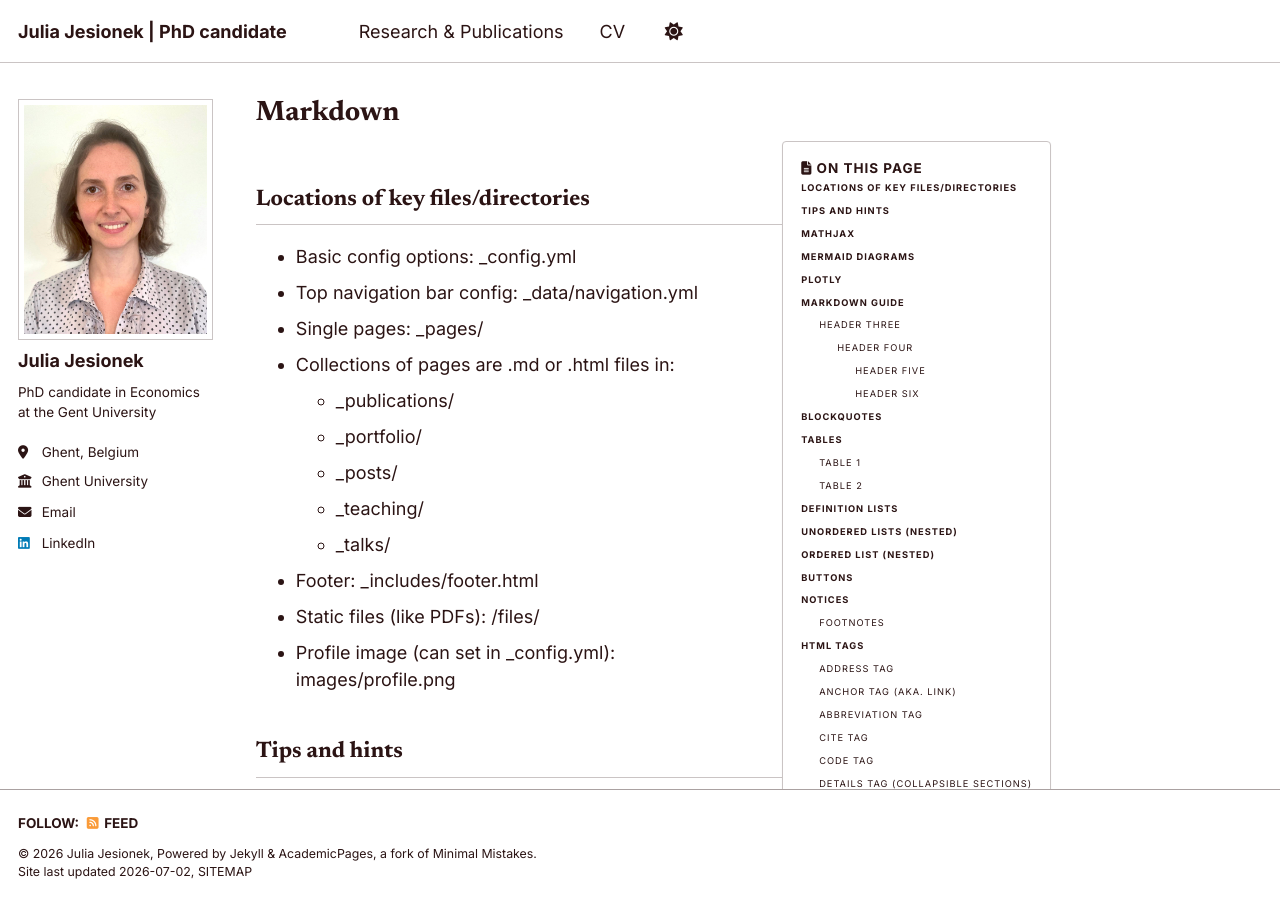
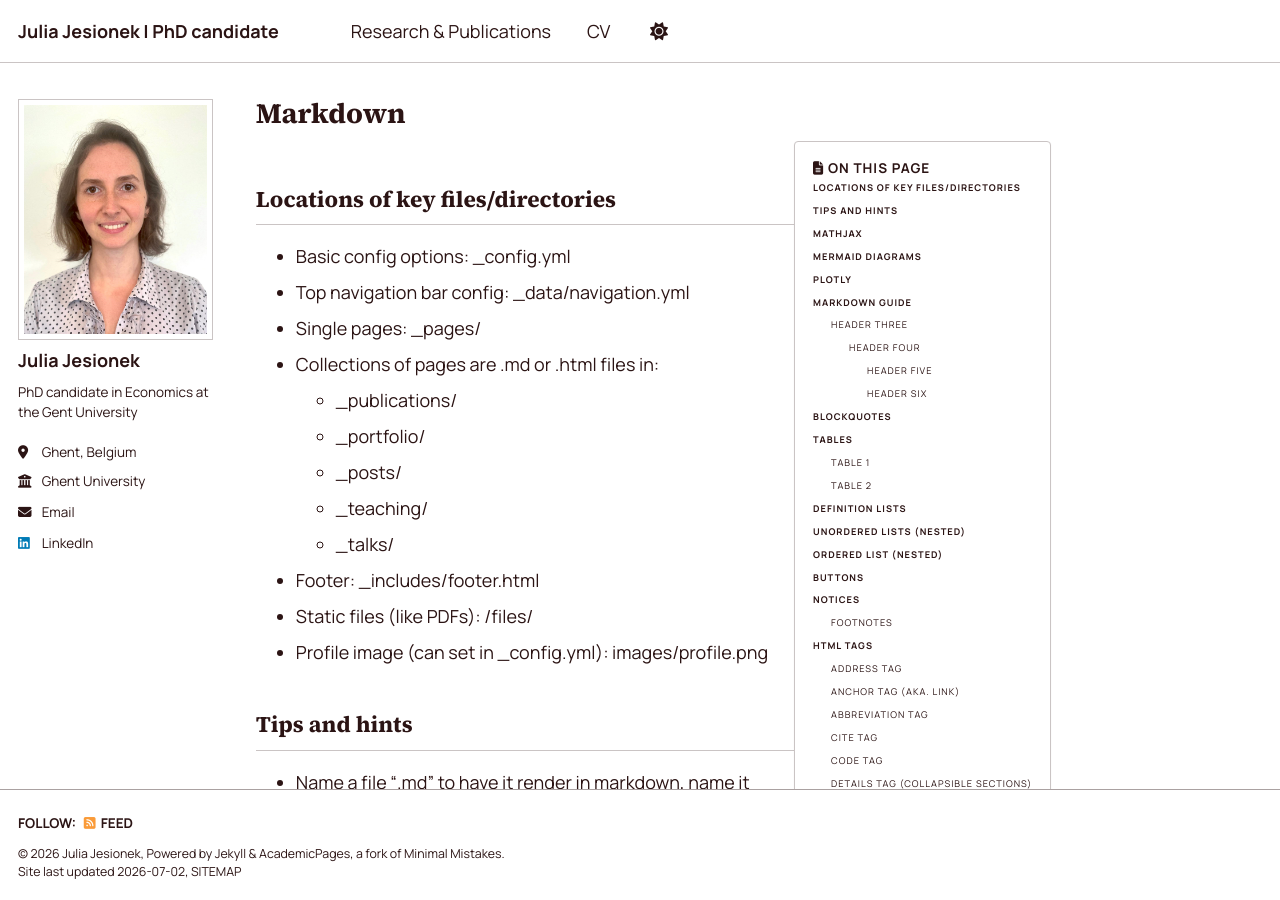
Before and after one commit to juliajesionek/homepage, a Jekyll site: the page built from _pages/markdown.md, in a window 1280 px wide and 900 px high. Built offline with Jekyll 4.4.1, drawn with Linux system fonts in a browser that asks for light colours; emoji names are drawn with the system emoji font; a style sheet for code colours, icons or effects is not loaded.

Commit message:
update font

```diff
--- a/_includes/head/custom.html
+++ b/_includes/head/custom.html
@@ -2,10 +2,10 @@
 
 <!-- start custom head snippets -->
 
-<!-- Fonts: Inter (body/UI) + Newsreader (headings) -->
+<!-- Fonts: Manrope (body/UI) + Source Serif 4 (headings) -->
 <link rel="preconnect" href="https://fonts.googleapis.com">
 <link rel="preconnect" href="https://fonts.gstatic.com" crossorigin>
-<link href="https://fonts.googleapis.com/css2?family=Inter:wght@400;500;600;700&family=Newsreader:ital,wght@0,400;0,500;0,600;0,700;1,400&display=swap" rel="stylesheet">
+<link href="https://fonts.googleapis.com/css2?family=Manrope:wght@400;500;600;700&family=Source+Serif+4:ital,wght@0,400;0,500;0,600;0,700;1,400&display=swap" rel="stylesheet">
 
 <!-- Support for Academicons -->
 <link rel="preload" href="https://cdn.jsdelivr.net/gh/jpswalsh/academicons@1/css/academicons.min.css" as="style" onload="this.onload=null;this.rel='stylesheet'">
--- a/_sass/_themes.scss
+++ b/_sass/_themes.scss
@@ -14,8 +14,8 @@ $paragraph-indent           : false; // true, false (default)
 $indent-var                 : 1.3em;
 
 /* System typefaces */
-$serif                      : "Newsreader", Georgia, Times, serif;
-$sans-serif                 : "Inter", -apple-system, ".SFNSText-Regular", "San Francisco", "Roboto", "Segoe UI", "Helvetica Neue", "Lucida Grande", Arial, sans-serif;
+$serif                      : "Source Serif 4", Georgia, Times, serif;
+$sans-serif                 : "Manrope", -apple-system, ".SFNSText-Regular", "San Francisco", "Roboto", "Segoe UI", "Helvetica Neue", "Lucida Grande", Arial, sans-serif;
 $monospace                  : Monaco, Consolas, "Lucida Console", monospace;
 
 /* Sans serif typefaces */
```
